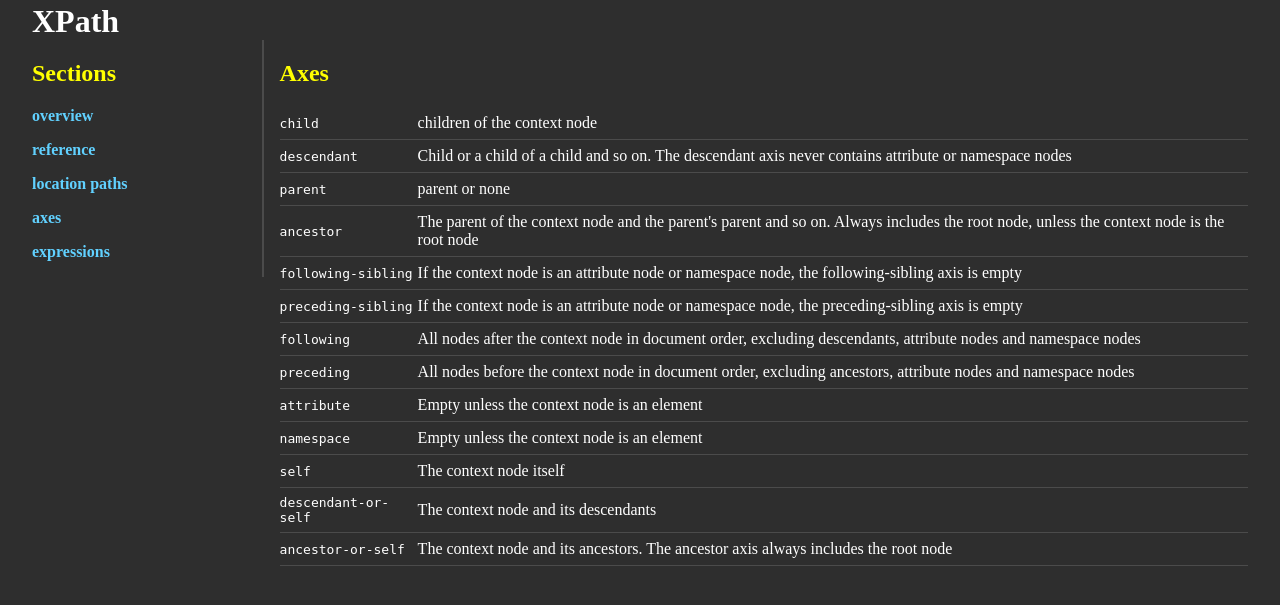
After one commit to GregoryVigoTorres/xpathology, a Flask app: page /axes in a window 1280 px wide. The commit adds this page. Shown: the top 605 px of the page. Run offline with Flask 2, Linux system fonts and the light colour scheme; style sheets or scripts are compiled from the project's sources.

Commit message:
axes and clearer location paths

```diff
--- a/app.py
+++ b/app.py
@@ -18,6 +18,11 @@ def reference():
 def location_paths():
     return render_template('location_paths.html', title='Location Paths')
 
+@app.route('/axes')
+def axes():
+    return render_template('axes.html', title='Axes')
+
+
 
 
 if __name__ == '__main__':
--- a/static/docs.scss
+++ b/static/docs.scss
@@ -1,3 +1,5 @@
+$gray-border: #4B4B4B;
+
 body {
     background-color: #2E2E2E;
     color: white;
@@ -14,7 +16,7 @@ body {
 // nav
 #left-col {
     padding-right: 3rem;
-    border-right: 2px solid #4B4B4B;
+    border-right: 2px solid $gray-border;
     flex: 1 1 15%;
 }
 
@@ -49,7 +51,6 @@ ul {
 
 li {
     font-weight: 800;
-    color: chartreuse;
 
     em {
         font-weight: 400;
@@ -90,6 +91,24 @@ ul.long-list {
     }
 }
 
+table {
+    border-collapse: collapse;
+
+    td {
+        border-bottom: 1px solid $gray-border;
+    }
+}
+
+#axes-table {
+    td {
+        padding: 7px 0 7px 0;
+    }
+
+    td:first-of-type {
+        min-width: 15%;
+    }
+}
+
 .no-hlite {
     color: white;
 }
--- /dev/null
+++ b/templates/axes.html
@@ -0,0 +1,64 @@
+{% extends 'base.html' %}
+{% block main %}
+<table id="axes-table">
+    <tbody>
+        <tr>
+            <td><code>child</code></td>
+            <td>children of the context node</td>
+        </tr>
+        <tr>
+            <td><code>descendant</code></td>
+            <td>Child or a child of a child and so on.
+                The descendant axis never contains attribute or namespace nodes</td>
+        </tr>
+        <tr>
+            <td><code>parent</code></td>
+            <td>parent or none</td>
+        </tr>
+        <tr>
+            <td><code>ancestor</code></td>
+            <td>The parent of the context node and the parent's parent and so on.
+                Always includes the root node, unless the context node is the root node</td>
+        </tr>
+        <tr>
+            <td><code>following-sibling</code></td>
+            <td>If the context node is an attribute node or namespace node, the following-sibling axis is empty</td>
+        </tr>
+        <tr>
+            <td><code>preceding-sibling</code></td>
+            <td>If the context node is an attribute node or namespace node, the preceding-sibling axis is empty</td>
+        </tr>
+        <tr>
+            <td><code>following</code></td>
+            <td>All nodes after the context node in document order,
+                excluding descendants, attribute nodes and namespace nodes</td>
+        </tr>
+        <tr>
+            <td><code>preceding</code></td>
+            <td>All nodes before the context node in document order,
+                excluding ancestors, attribute nodes and namespace nodes</td>
+        </tr>
+        <tr>
+            <td><code>attribute</code></td>
+            <td>Empty unless the context node is an element</td>
+        </tr>
+        <tr>
+            <td><code>namespace</code></td>
+            <td>Empty unless the context node is an element</td>
+        </tr>
+        <tr>
+            <td><code>self</code></td>
+            <td>The context node itself</td>
+        </tr>
+        <tr>
+            <td><code>descendant-or-self</code></td>
+            <td>The context node and its descendants</td>
+        </tr>
+        <tr>
+            <td><code>ancestor-or-self</code></td>
+            <td>The context node and its ancestors. The ancestor axis always includes the root node</td>
+        </tr>
+    </tbody>
+</table>
+
+{% endblock %}
--- a/templates/nav.html
+++ b/templates/nav.html
@@ -2,4 +2,5 @@
 <p><a href="{{ url_for('index') }}">overview</a></p>
 <p><a href="{{ url_for('reference') }}">reference</a></p>
 <p><a href="{{ url_for('location_paths') }}">location paths</a></p>
+<p><a href="{{ url_for('axes') }}">axes</a></p>
 <p><a href="{{ url_for('expressions') }}">expressions</a></p>
--- a/templates/reference.html
+++ b/templates/reference.html
@@ -1,6 +1,5 @@
 {% extends 'base.html' %}
 {% block main %}
-
 <p id='context'>A <strong>context</strong> consists of</p>
     <ul>
         <li>a node (the <strong>context node</strong>)</li>
```
Also changed, not shown: templates/location_paths.html (+25 -6 lines).
